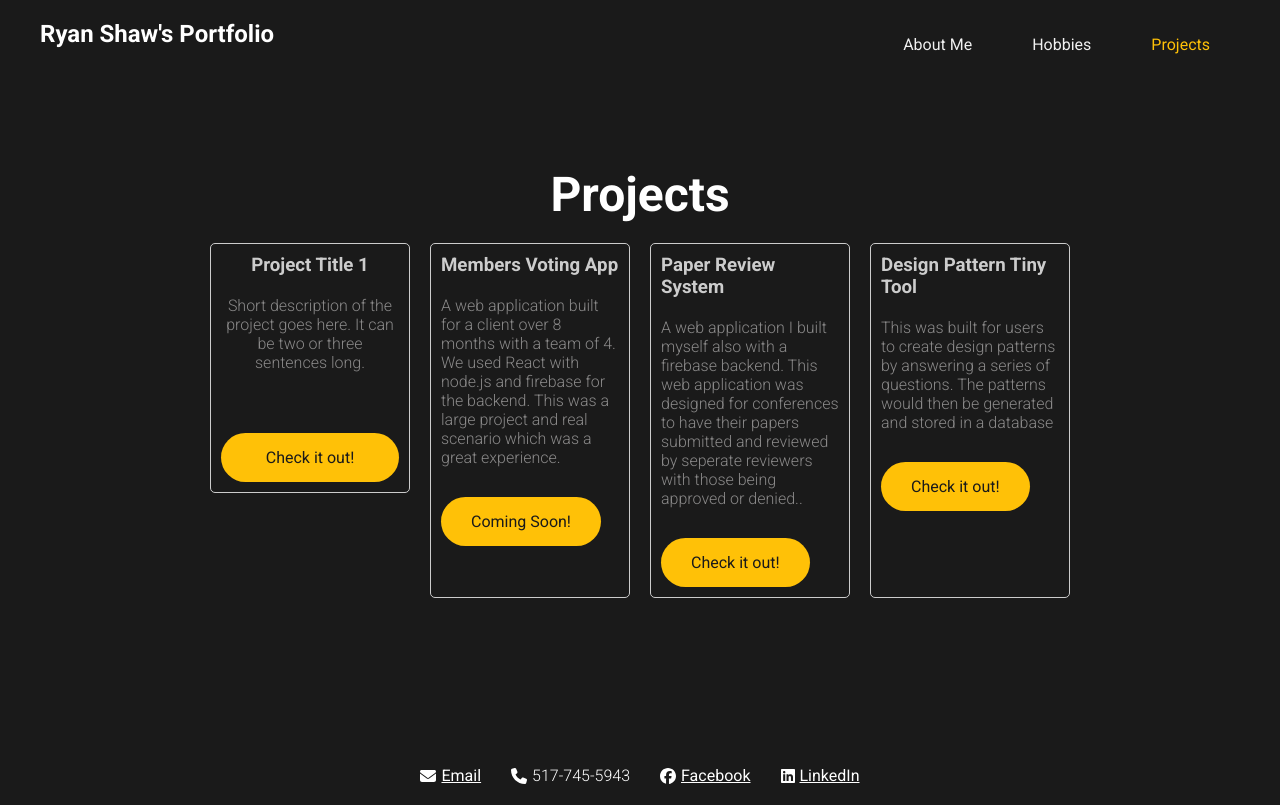
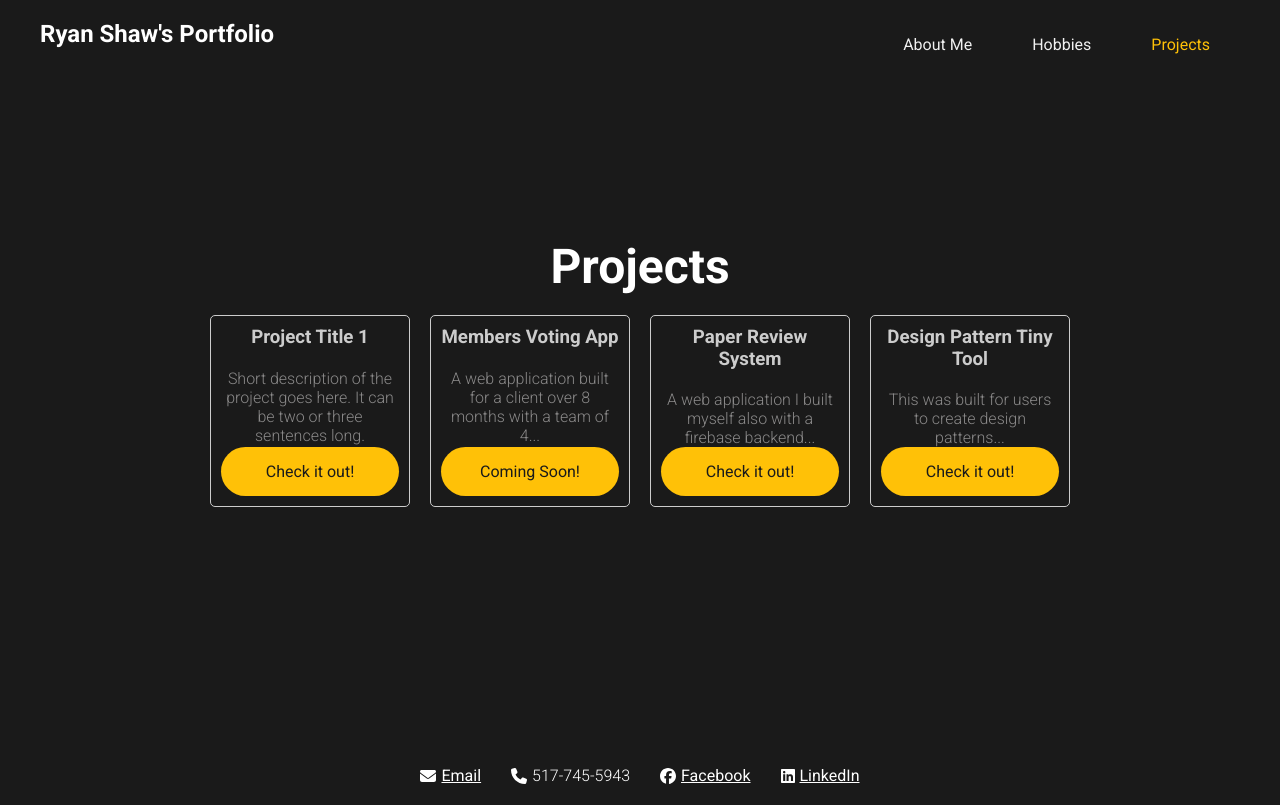
Before and after one commit to shawske/website, a React (Create React App) app: page /projects in a window 1280 px wide. Built offline with nearby package versions, Linux system fonts and the light colour scheme.

Commit message:
Projects Page Updates

```diff
--- a/src/App.css
+++ b/src/App.css
@@ -166,12 +166,17 @@ p {
 
 .project-card {
   width: 200px;
+  height: auto; /* Adjust height as needed */
+  display: flex;
+  flex-direction: column;
+  justify-content: space-between; /* This will push the button to the bottom */
   border: 1px solid #ccc;
   padding: 10px;
   border-radius: 5px;
   background-color: #1a1a1a;
   color: #8a8989;
   text-align: center;
+  margin-bottom: 20px; /* Optional, for spacing between cards when they wrap */
 }
 
 .project-button {
--- a/src/pages/ProjectsPage.tsx
+++ b/src/pages/ProjectsPage.tsx
@@ -1,6 +1,5 @@
 import React from 'react';
 import NavBar from './NavBar';
-import { Link } from 'react-router-dom';
 import '../App.css';
 import Footer from './Footer';
 
@@ -16,34 +15,33 @@ const ProjectsPage: React.FC = () => {
                 <h1>Projects</h1>
                 <div style={{ display: 'flex', justifyContent: 'center', gap: '20px', flexWrap: 'wrap' }}>
                     {/* Project Card 1 */}
-                    <div className="project-card" style={{ display: 'flex', flexDirection: 'column', justifyContent: 'space-between', height: '250px' }}>
-                        <div>
-                            <h3>Project Title 1</h3>
-                            <p>Short description of the project goes here. It can be two or three sentences long.</p>
-                        </div>
+                    <div className="project-card">
+                        <h3>Project Title 1</h3>
+                        <p>Short description of the project goes here. It can be two or three sentences long.</p>
                         <button onClick={() => openInNewTab('/')} className="button-style">Check it out!</button>
                     </div>
+                    {/* Repeat for other cards, applying the 'project-card' class */}
                     {/* Card 2 */}
-                    <div style={{ width: '200px', border: '1px solid #ccc', padding: '10px', borderRadius: '5px' }}>
+                    <div className="project-card">
                         <h3>Members Voting App</h3>
-                        <p style={{marginBottom: '30px'}}>A web application built for a client over 8 months with a team of 4.  We used React with node.js and firebase for the backend.  This was a large project and real scenario which was a great experience.</p>
+                        <p>A web application built for a client over 8 months with a team of 4...</p>
                         <button disabled onClick={() => openInNewTab('https://github.com/shawske/paper-review')} className="button-style">Coming Soon!</button>
                     </div>
                     {/* Card 3 */}
-                    <div style={{ width: '200px', border: '1px solid #ccc', padding: '10px', borderRadius: '5px' }}>
+                    <div className="project-card">
                         <h3>Paper Review System</h3>
-                        <p style={{marginBottom: '30px'}}>A web application I built myself also with a firebase backend. This web application was designed for conferences to have their papers submitted and reviewed by seperate reviewers with those being approved or denied..</p>
+                        <p>A web application I built myself also with a firebase backend...</p>
                         <button onClick={() => openInNewTab('https://github.com/shawske/paper-review')} className="button-style">Check it out!</button>
                     </div>
                     {/* Card 4 */}
-                    <div style={{ width: '200px', border: '1px solid #ccc', padding: '10px', borderRadius: '5px' }}>
+                    <div className="project-card">
                         <h3>Design Pattern Tiny Tool</h3>
-                        <p style={{marginBottom: '30px'}}>This was built for users to create design patterns by answering a series of questions.  The patterns would then be generated and stored in a database</p>
+                        <p>This was built for users to create design patterns...</p>
                         <button onClick={() => openInNewTab('https://github.com/shawske/TinyTool')} className="button-style">Check it out!</button>
                     </div>
                 </div>
             </div>
-<Footer/>
+            <Footer />
         </>
     );
 };
```
